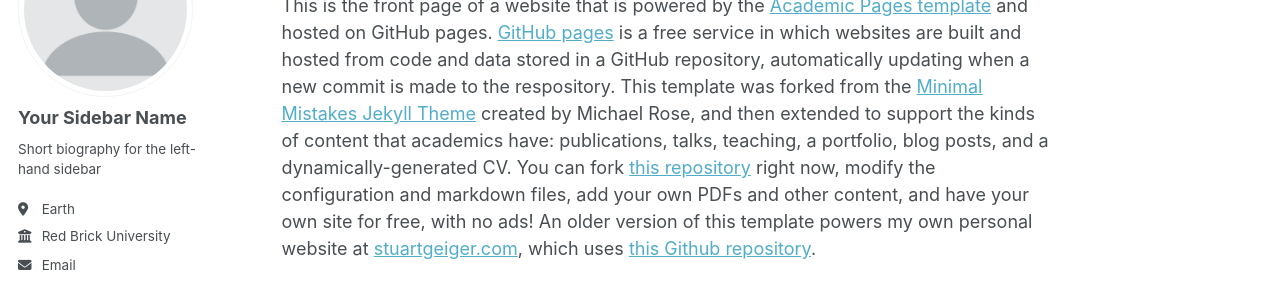
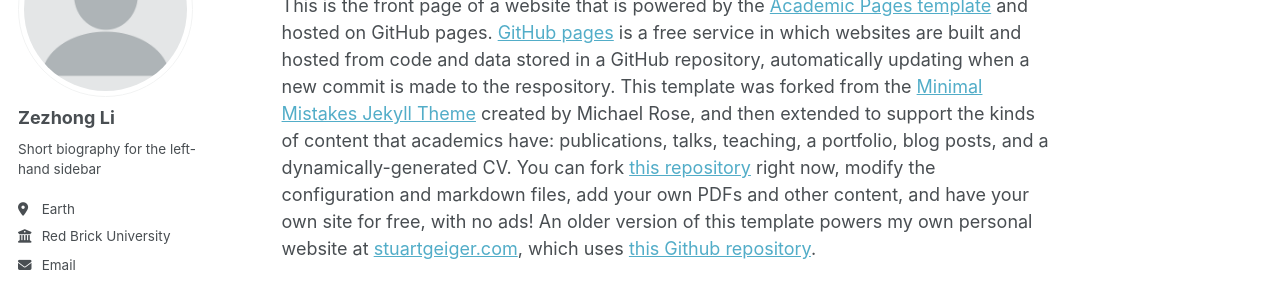
Before and after one commit to lzz19980125/lzz19980125.github.io, a Jekyll site: the page built from _pages/about.md, in a window 1280 px wide. Shown: the part 184-471 px from the top of the page. Built offline with Jekyll 4.4.1, drawn with Linux system fonts in a browser that asks for light colours; some web fonts are replaced.

Commit message:
Update _config.yml

```diff
--- a/_config.yml
+++ b/_config.yml
@@ -22,7 +22,7 @@
 author:
   # Biographic information
   avatar           : "profile.png"
-  name             : "Your Sidebar Name"
+  name             : "Zezhong Li"
   pronouns         : # example: "she/her"
   bio              : "Short biography for the left-hand sidebar"
   location         : "Earth"
```
